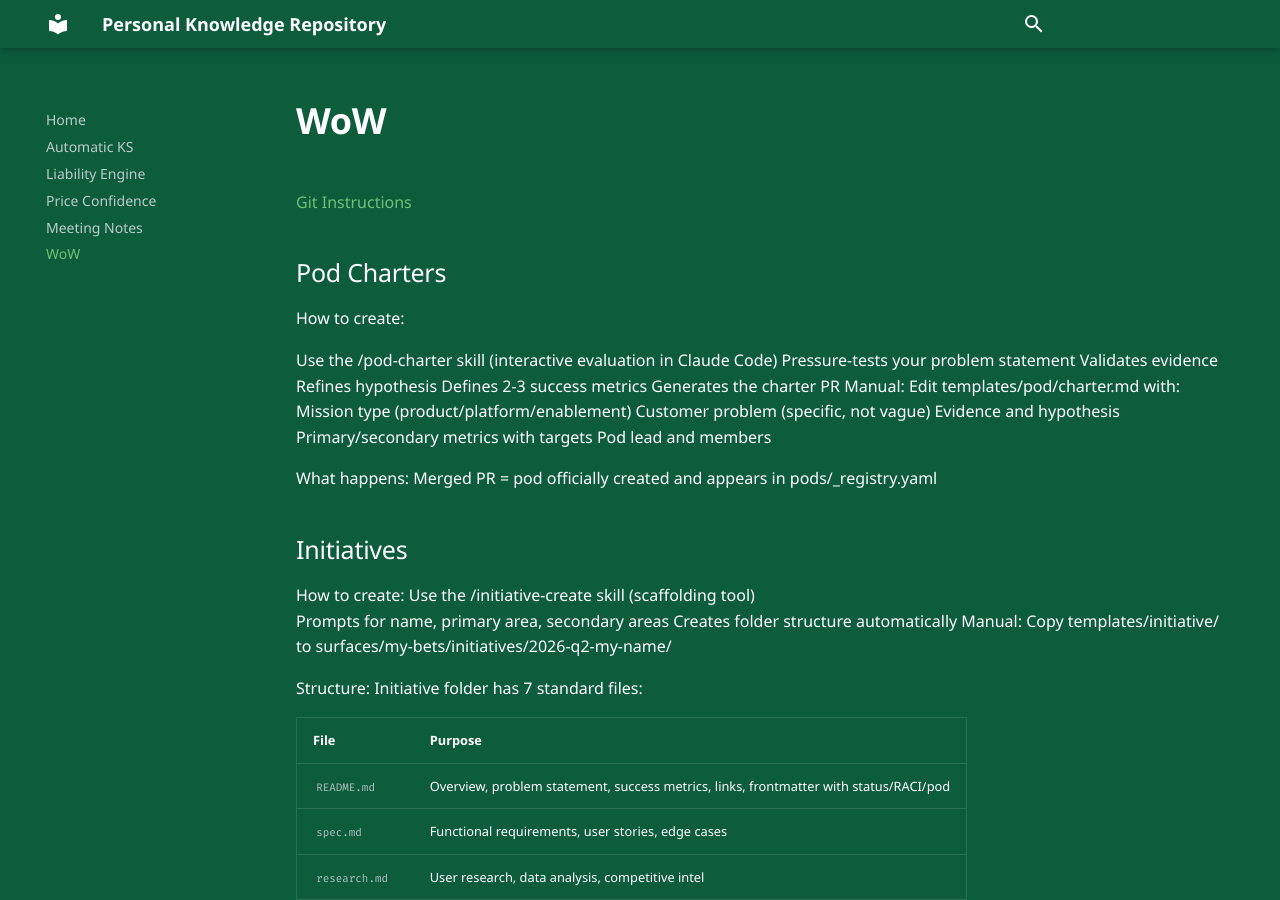
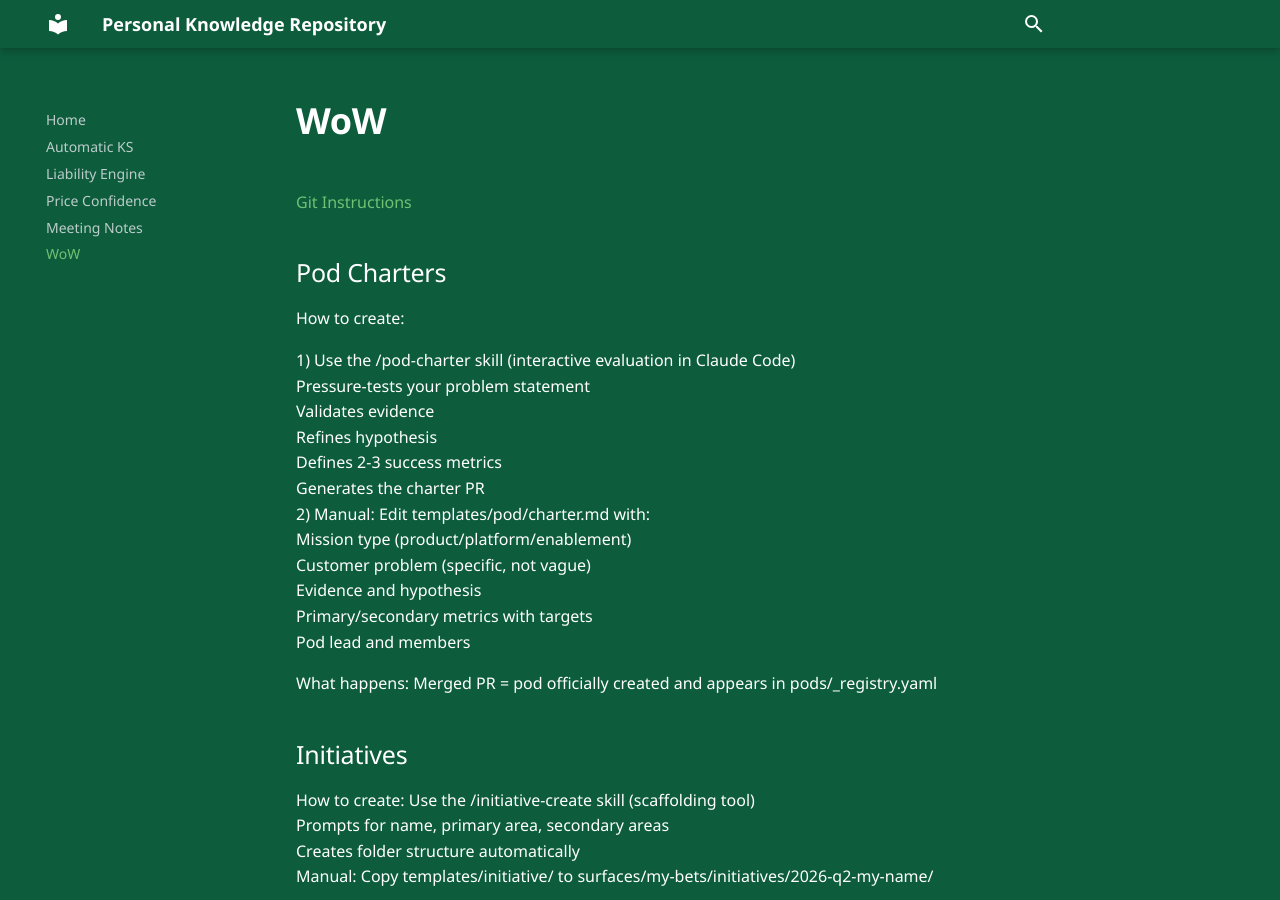
Before and after one commit to MiguelGomes2/pages-mgomes, an MkDocs documentation site: the page built from docs/wow/index.md, in a window 1280 px wide and 900 px high. Built offline with MkDocs 1.6.1 and Material for MkDocs 9.7.7, drawn with Linux system fonts in a browser that asks for light colours; some web fonts are replaced.

Commit message:
Update index.md

```diff
--- a/docs/wow/index.md
+++ b/docs/wow/index.md
@@ -5,18 +5,18 @@
 ## Pod Charters
 How to create:
 
-Use the /pod-charter skill (interactive evaluation in Claude Code)
-Pressure-tests your problem statement
-Validates evidence
-Refines hypothesis
-Defines 2-3 success metrics
-Generates the charter PR
-Manual: Edit templates/pod/charter.md with:
-Mission type (product/platform/enablement)
-Customer problem (specific, not vague)
-Evidence and hypothesis
-Primary/secondary metrics with targets
-Pod lead and members
+1) Use the /pod-charter skill (interactive evaluation in Claude Code) <br>
+Pressure-tests your problem statement <br>
+Validates evidence <br>
+Refines hypothesis <br>
+Defines 2-3 success metrics <br>
+Generates the charter PR <br>
+2) Manual: Edit templates/pod/charter.md with: <br>
+Mission type (product/platform/enablement) <br>
+Customer problem (specific, not vague) <br>
+Evidence and hypothesis <br>
+Primary/secondary metrics with targets <br>
+Pod lead and members <br>
 
 What happens: Merged PR = pod officially created and appears in pods/_registry.yaml
 
@@ -24,9 +24,9 @@ What happens: Merged PR = pod officially created and appears in pods/_registry.y
 
 How to create:
 Use the /initiative-create skill (scaffolding tool) <br>
-Prompts for name, primary area, secondary areas
-Creates folder structure automatically
-Manual: Copy templates/initiative/ to surfaces/my-bets/initiatives/2026-q2-my-name/
+Prompts for name, primary area, secondary areas <br>
+Creates folder structure automatically <br>
+Manual: Copy templates/initiative/ to surfaces/my-bets/initiatives/2026-q2-my-name/ <br>
 
 Structure: Initiative folder has 7 standard files:
 
```
